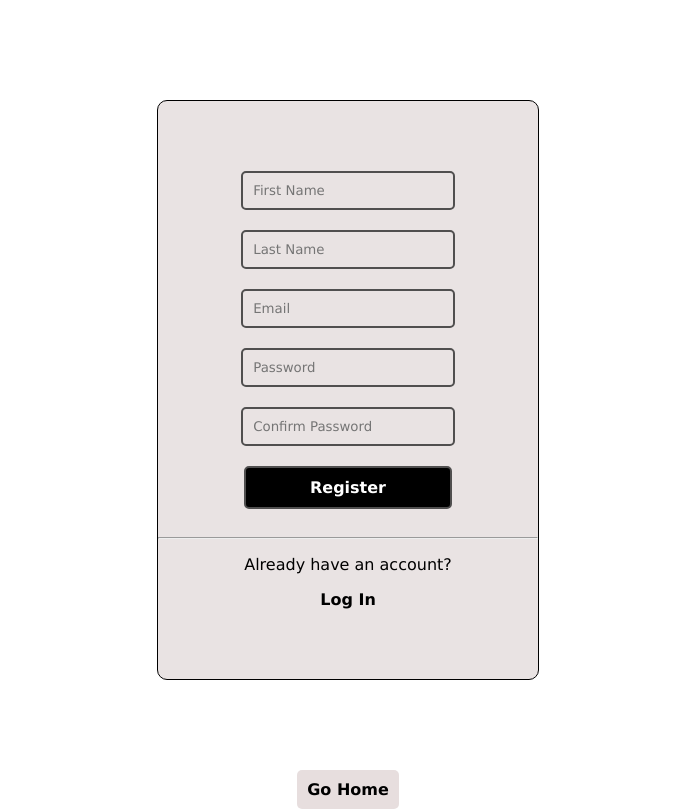
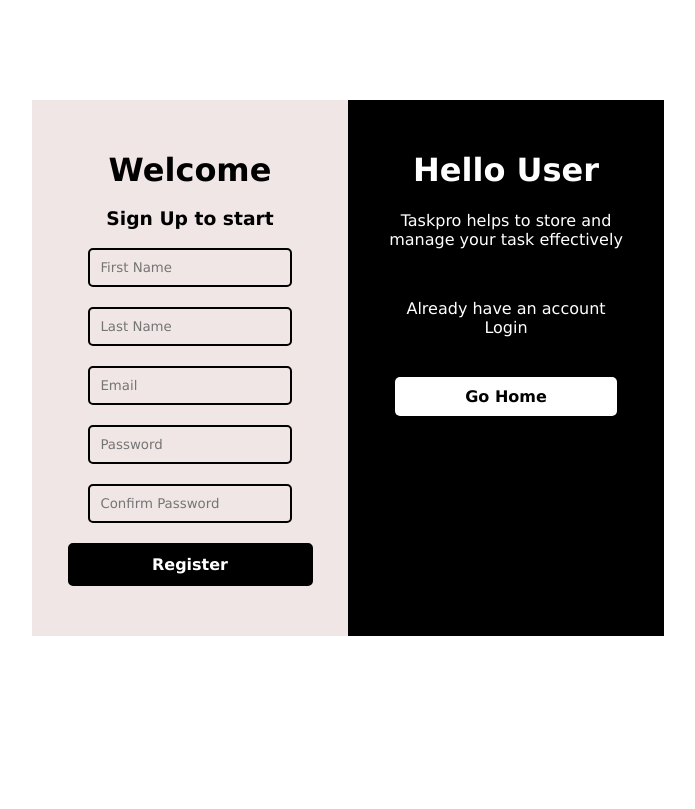
Before and after one commit to mikeydows/Task-Management-App, a Django app: template Task_management/templates/register/signup.html in a window 1280 px wide. Shown: the part 76-885 px from the top of the page, without its empty margins (292-987 px from the left). After the commit the page ends 712 px from the top, so only its background shows below. Run offline with Django 3.2, Linux system fonts and the light colour scheme; the template is opened without the code that fills it, so the values that code supplies are empty.

Commit message:
another change

```diff
--- a/Task_management/task_app/urls.py
+++ b/Task_management/task_app/urls.py
@@ -2,7 +2,7 @@
 from . import views
 
 urlpatterns = [
-    path('<int:task_id>/', views.home, name='home'),
+    path('', views.home, name='home'),
     path('login/', views.loginPage, name = 'login'),
     path('logout/', views.logoutPage, name = 'logout'),
     path('signup/', views.signupPage, name='signup'),
@@ -10,5 +10,5 @@
     path('addtask/', views.addtask, name = 'addtask'),
     path('profile/', views.profile, name = 'profile'),
     path('delete/<int:task_id>/', views.delete_task, name='delete_task'),
-    path('completed/<int:task_id>/', views.completed, name = 'completed')
+    path('completed/', views.completed, name = 'completed')
 ]
--- a/Task_management/templates/home.html
+++ b/Task_management/templates/home.html
@@ -130,10 +130,6 @@
                                         </div>
 
 
-                                        <form method="POST">
-                                            {% csrf_token %}
-                                            <input type="submit" value = "Mark as completed">
-                                        </form>
                                     </div>
                                 </div>
                             </div>
--- a/Task_management/templates/register/login.html
+++ b/Task_management/templates/register/login.html
@@ -12,9 +12,10 @@
 *{
     font-family: Verdana, Geneva, Tahoma, sans-serif;
 }
+
 .login_page a{
     text-decoration: none;
-    color: black;
+    color: white;
 }
 
 
@@ -26,35 +27,74 @@
 }
 
 .form_container{
-    background-color: rgb(233, 227, 227);
+    display: flex;
+    width: 50%;
     margin: 100px auto;
-    text-align: center;
-    width: 30%;
-    border-radius: 10px;
-    border: solid black 1px;
-    padding: 70px 0;
 }
 
-.form_container form #text{
-    width: 50%;
+.form_container form{
+    width: 100%;
+    text-align: center;
+    background-color: rgb(240, 230, 230);
+    padding: 30px;
+}
+
+.form_container .signup{
+    width: 100%;
+    text-align: center;
+    background-color: black;
+    padding: 30px;
+    color: white;
+}
+
+.form_container form input{
     background-color: transparent;
-    border: 2px solid rgb(80, 79, 79);
+    border: 2px solid black;
+    padding: 10px;
     border-radius: 5px;
-    padding: 10px;
+    width: 70%;
     margin-bottom: 20px;
 }
 
 .form_container form #submit{
-    width: 55%;
-    border: 2px solid rgb(80, 79, 79);
-    border-radius: 5px;
-    padding: 10px;
-    margin-bottom: 20px;
     background-color: black;
     color: white;
+    font-weight: bold;
     font-size: 1em;
+    width: 245px;
+}
+
+.form_container form #submit:hover{
+    background-color: white;
+    color: black;
+    cursor: pointer;
+}
+
+.form_container form label{
+    text-align: left;
+}
+
+.form_container form h1{
+    margin-bottom: 0;
+}
+
+.form_container .signup .home a{
+    background-color: white;
+    color: black;
     font-weight: bold;
-    cursor: pointer;
+    padding: 10px 70px;
+    border-radius: 5px;
+}
+
+.form_container .signup .home a:hover{
+    background-color: rgb(211, 201, 201);
+}
+.signup .details a:hover{
+    text-decoration: underline;
+}
+
+.signup .details, .user{
+    margin-bottom: 50px;
 }
 
 </style>
@@ -71,27 +111,41 @@
         <div class="form_container">
             <form method="POST" action="{% url 'login' %}">
                 {% csrf_token %}
+                <h1>Welcome</h1>
+                <h3>Log in to continue</h3>
 
+                <label for="email">Email:</label><br>
                 <input id="text" type="text" name="email" placeholder="Email"><br>
                 {% if messages %}
                     {% for message in messages %}
                         <p style="color: red;">{{ message }}</p>
                     {% endfor %}
                 {% endif %}
+
+                <label for="password">Password:</label><br>
                 <input id="text" type="password" name="password" placeholder="Password"><br>
 
-                <input id="submit" type="submit" value="Submit">
+                <input id="submit" type="submit" value="Log In">
             </form>
-<hr>
-            <div>
-                <p>Don't have an account</p>
-                <a href="{% url 'signup' %}" style="font-weight: bold;">Create account</a>
+            <div class="signup">
+                <div class="user">
+                    <h1>Hello User</h1>
+                    <p>Taskpro helps to store and manage your task effectively</p>
+                </div>
+
+                <div class="details">
+                    <p>Don't have an account<br>
+                    <a href="{% url 'signup' %}">Create account</a>
+                    </p>
+                </div>
+
+                <div class="home">
+                    <a href="{% url 'home' %}">Go Home</a>
+                </div>
             </div>
         </div>
 
-        <div style="margin:10px auto; width: 50%; text-align: center;">
-            <a href="{% url 'home' %}" style="font-weight: bold; padding: 10px; border-radius: 5px; background-color: rgb(231, 222, 222);">Go Home</a>
-        </div>
+
     </main>
     {% endblock %}
 
--- a/Task_management/templates/register/signup.html
+++ b/Task_management/templates/register/signup.html
@@ -3,11 +3,14 @@
     <div class="form_container">
         <form action="{% url 'signup' %}" method="POST">
             {% csrf_token %}
-            <input id="text" type="text" name="first_name" placeholder="First Name"><br>
-            <input id="text" type="text" name="last_name" placeholder="Last Name"><br>
-            <input id="text" type="email" name="email" placeholder="Email"><br>
-            <input id="text" type="password" name="password1" placeholder="Password">            <br>
-            <input id="text" type="password" name="password2" placeholder="Confirm Password"><br>
+            <h1>Welcome</h1>
+            <h3>Sign Up to start</h3>
+
+            <input id="text" type="text" name="first_name" placeholder="First Name" required><br>
+            <input id="text" type="text" name="last_name" placeholder="Last Name" required><br>
+            <input id="text" type="email" name="email" placeholder="Email" required><br>
+            <input id="text" type="password" name="password1" placeholder="Password" required>            <br>
+            <input id="text" type="password" name="password2" placeholder="Confirm Password" required><br>
                 {% if messages %}
                     {% for message in messages %}
                         <p style="color: red;">{{ message }}</p>
@@ -15,16 +18,23 @@
                 {% endif %}
             <input type="submit" name="submit" id="submit" value="Register"><br>
         </form>
-        <hr>
+        <div class="signup">
+                <div class="user">
+                    <h1>Hello User</h1>
+                    <p>Taskpro helps to store and manage your task effectively</p>
+                </div>
 
-         <div>
-                <p>Already have an account?</p>
-                <a href="{% url 'login' %}" style="font-weight: bold;">Log In</a>
-        </div>
+                <div class="details">
+                    <p>Already have an account<br>
+                    <a href="{% url 'login' %}">Login</a>
+                    </p>
+                </div>
+
+                <div class="home">
+                    <a href="{% url 'home' %}">Go Home</a>
+                </div>
+            </div>
 
     </div>
 
-     <div style="margin:10px auto; width: 50%; text-align: center;">
-            <a href="{% url 'home' %}" style="font-weight: bold; padding: 10px; border-radius: 5px; background-color: rgb(231, 222, 222);">Go Home</a>
-        </div>
 {% endblock %}
```
Also changed, not shown: Task_management/task_app/views.py (+11 -9 lines), Task_management/db.sqlite3.
